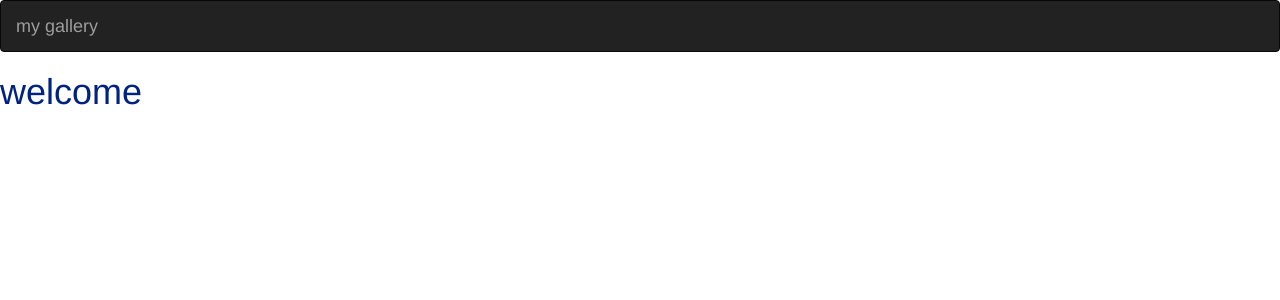
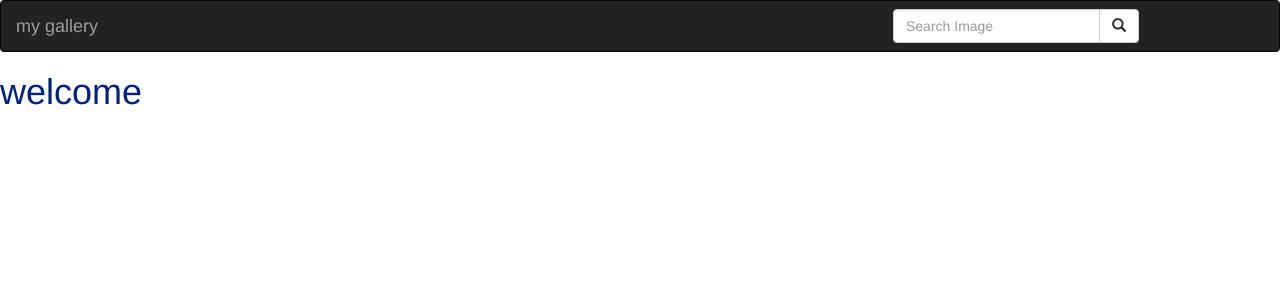
Before and after one commit to Angelamutyota/my-gallery, a Django app: page / in a window 1280 px wide. Shown: the top 300 px of the page. Run offline with Django 3.2, Linux system fonts and the light colour scheme; data that the repository does not hold is empty; some libraries are stand-ins or nearby versions.

Commit message:
add search image function

```diff
--- a/images/models.py
+++ b/images/models.py
@@ -58,8 +58,8 @@ class Image(models.Model):
 
     @classmethod
     def search_image(cls,category):
-        images = cls.objects.filter(category=category).all()
-        return images.url
+        images = cls.objects.filter(category__name__icontains=category).all()
+        return images
 
     @classmethod
     def filter_by_location(cls,location):
--- a/images/templates/navbar.html
+++ b/images/templates/navbar.html
@@ -11,6 +11,21 @@
     <div class="navbar-header">
       <a class="navbar-brand" href="{% url 'index' %}">my gallery</a>
     </div>
+    <!-- Adding a search form  -->
+    <div class="col-sm-4 col-md-4 navbar-right">
+
+      <form class="navbar-form" role="search" action="{% url 'search_image_results' %}">
+
+        <div class="input-group">
+          <input type="text" class="form-control" placeholder="Search Image" name="image">
+          <div class="input-group-btn">
+            <button class="btn btn-default" type="submit"><i class="glyphicon glyphicon-search"></i></button>
+          </div>
+        </div>
+
+      </form>
+    </div>
+    <!-- search form end -->
   </div>
 </nav>
 </body>
--- a/images/urls.py
+++ b/images/urls.py
@@ -6,6 +6,8 @@ from django.conf.urls.static import static
 
 urlpatterns = [
     url('^$',views.welcome,name = 'index'),
+    url(r'^search/', views.search_image_results, name='search_image_results')
+
 ]
 if settings.DEBUG:
     urlpatterns+= static(settings.MEDIA_URL, document_root = settings.MEDIA_ROOT)
--- a/images/views.py
+++ b/images/views.py
@@ -6,3 +6,16 @@ from .models import Location, Category, Image
 def welcome(request):
     images = Image.all_images()
     return render(request, 'index.html', {'images': images})
+
+def search_image_results(request):
+
+     if 'image' in request.GET and request.GET["image"]:
+        search_term = request.GET.get("image")
+        searched_image = Image.search_image(search_term)
+        message = f"{search_term}"
+
+        return render(request, 'search.html', {"message":message,"image": searched_image})
+
+     else:
+        message = "You haven't searched for any term"
+        return render(request, 'search.html',{"message":message})
```
Also changed, not shown: images/templates/search.html (added, +26 -0 lines).
